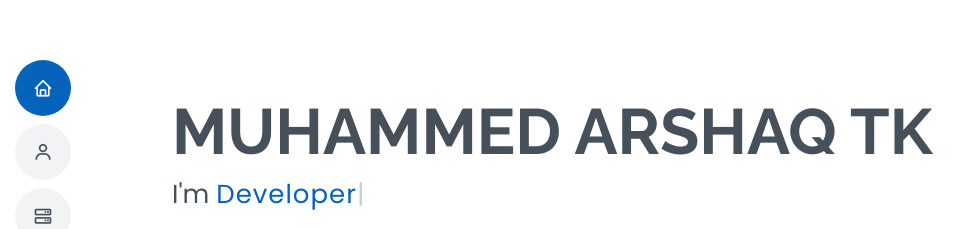
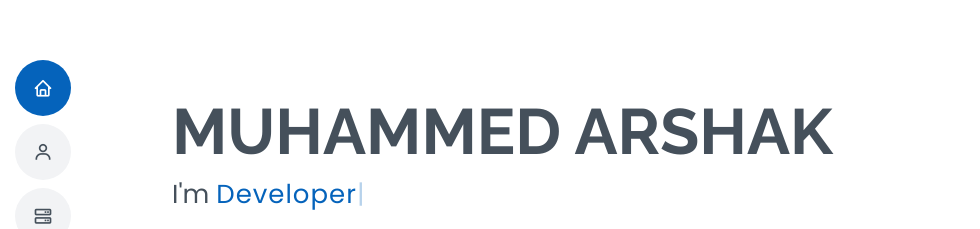
Before and after one commit to arshaqtk/portfolio_old, a plain HTML site: page index.html in a window 1280 px wide. Shown: the part 212-441 px from the top of the page, without its empty margins (0-980 px from the left). Drawn offline with nearby package versions, Linux system fonts and the light colour scheme.

Commit message:
Update index.html

```diff
--- a/index.html
+++ b/index.html
@@ -51,7 +51,7 @@
   <!-- ======= Hero Section ======= -->
   <section id="hero" class="d-flex flex-column justify-content-center">
     <div class="container" data-aos="zoom-in" data-aos-delay="100">
-      <h1>MUHAMMED ARSHAQ TK</h1>
+      <h1>MUHAMMED ARSHAK</h1>
       <p>I'm <span class="typed" data-typed-items="Designer, Developer"></span></p>
       <div class="social-links">
         <a href="#" class="twitter"><i class="bx bxl-twitter"></i></a>
```
